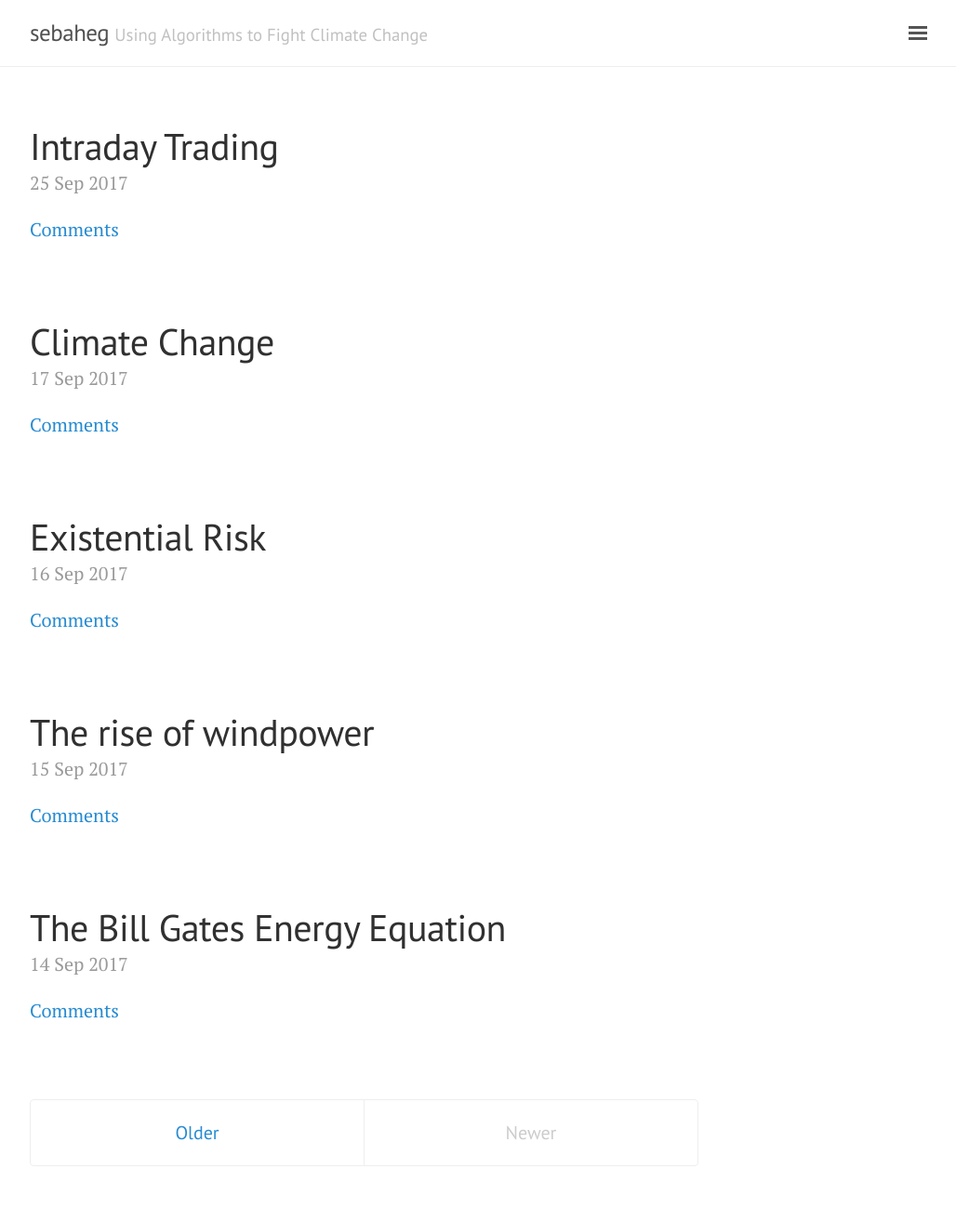
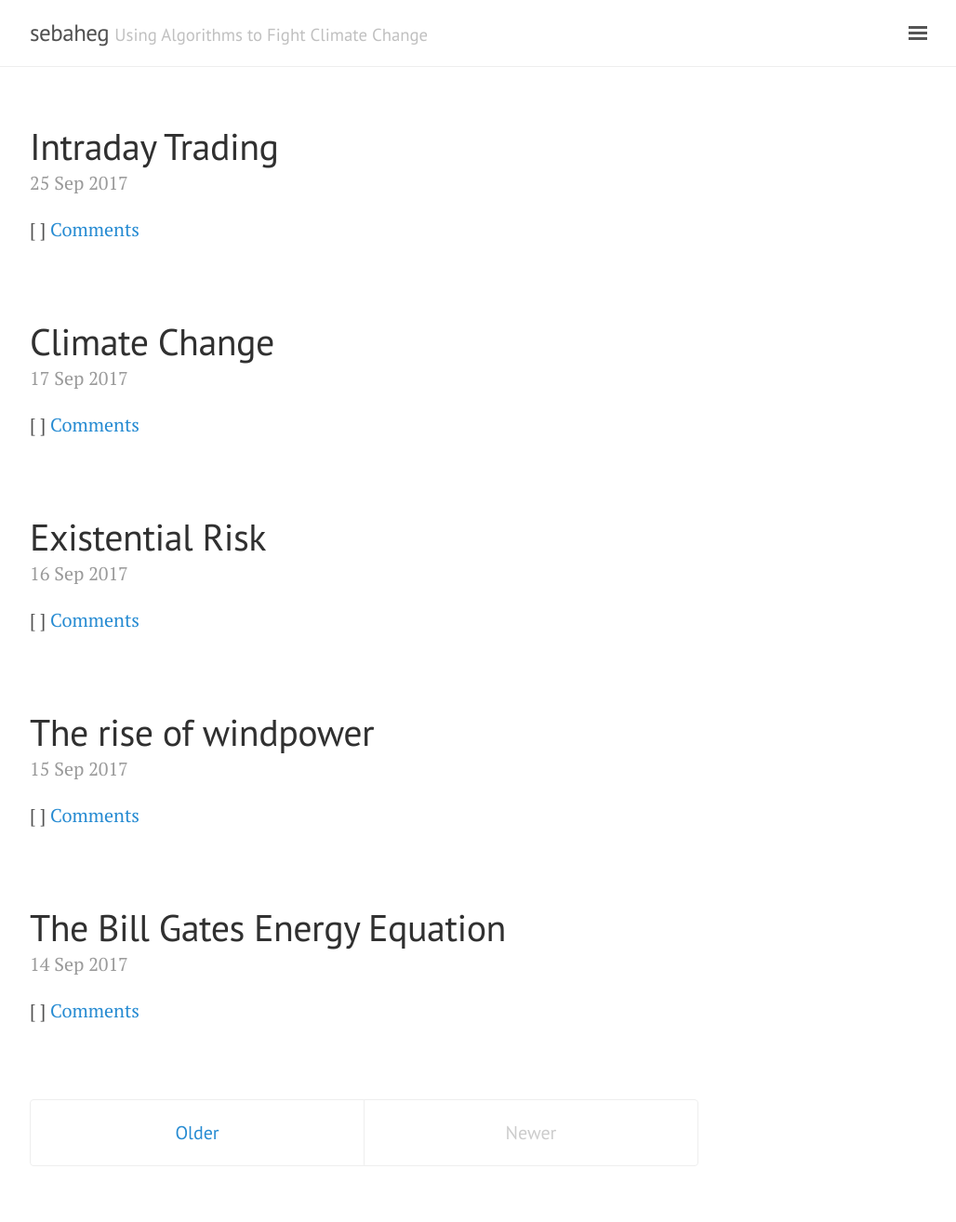
Before and after one commit to sebaheg/sebaheg.github.io, a Jekyll site: the page built from index.html, in a window 1280 px wide. Shown: the whole page at 93% size, without its empty margins (248-1276 px from the left). Built offline with Jekyll 4.4.1, drawn with Linux system fonts in a browser that asks for light colours; the list of posts is cut into pages by our own code; comment, search, counter and statistics services are not loaded.

Commit message:
Added tags.

```diff
--- a/index.html
+++ b/index.html
@@ -13,6 +13,15 @@
     </h1>
 
     <span class="post-date">{{ post.date | date_to_string }}</span>
+
+    <!-- Add tags -->
+    <span>[
+      {% for tag in page.tags %}
+        {% capture tag_name %}{{ tag }}{% endcapture %}
+        <a href="/tag/{{ tag_name }}"><code class="highligher-rouge"><nobr>{{ tag_name }}</nobr></code>&nbsp;</a>
+      {% endfor %}
+    ]</span>
+
     <a href="{{post.url}}#disqus_thread">Comments</a>
 
     <!-- add this to include post content in home -->
```
